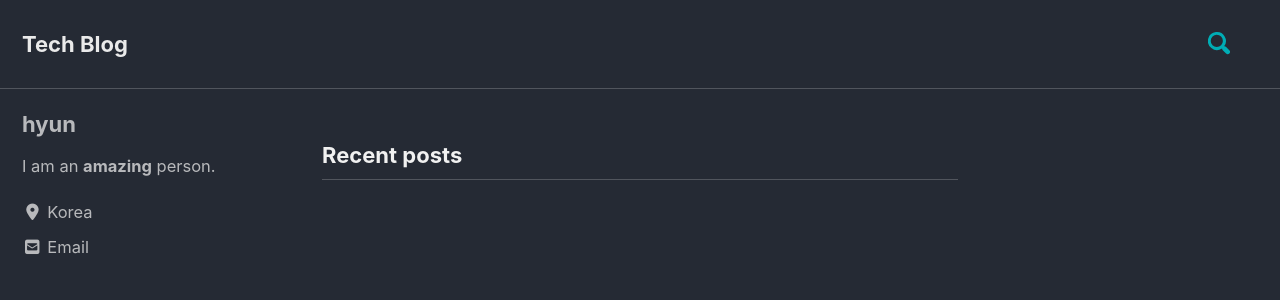
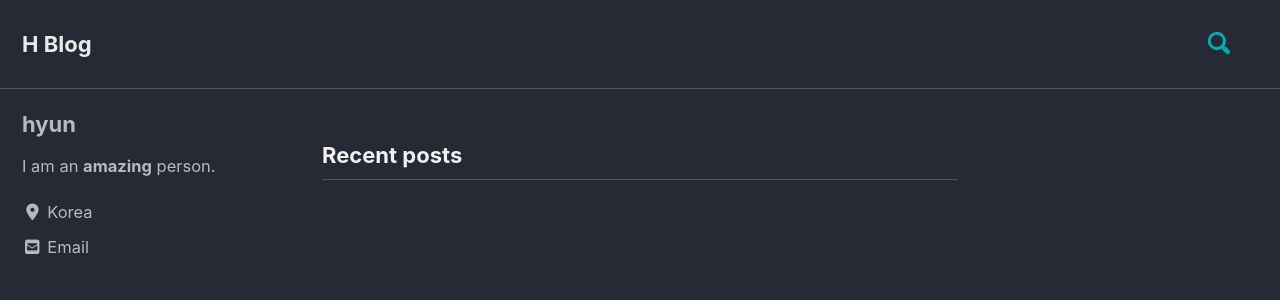
Before and after one commit to hipbone/hipbone.github.io, a Jekyll site: the page built from index.html, in a window 1280 px wide and 900 px high. Shown: the top 300 px of the window. Built offline with Jekyll 4.4.1, drawn with Linux system fonts in a browser that asks for light colours; cached includes are drawn as plain includes; nearby versions of some CDN libraries; the list of posts is cut into pages by our own code.

Commit message:
change blog name

```diff
--- a/_config.yml
+++ b/_config.yml
@@ -16,11 +16,11 @@ minimal_mistakes_skin    : "dark" # "air", "aqua", "contrast", "dark", "dirt", "
 
 # Site Settings
 locale                   : "en-US"
-title                    : "Tech Blog"
+title                    : "H Blog"
 title_separator          : "-"
 subtitle                 : # site tagline that appears below site title in masthead
 name                     : "Hyun"
-description              : "Tech Blog"
+description              : "H Blog"
 url                      : "https://hipbone.github.io"
 baseurl                  : # the subpath of your site, e.g. "/blog"
 repository               : "hipbone/hipbone.github.io"
```
